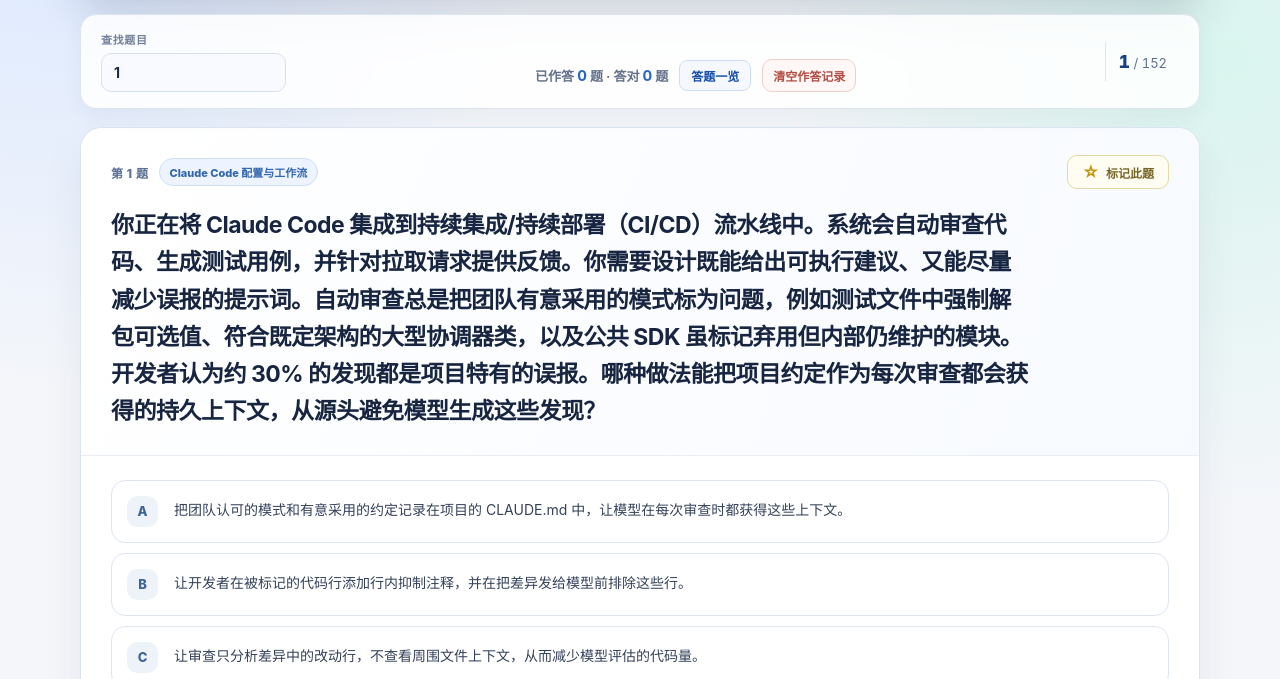
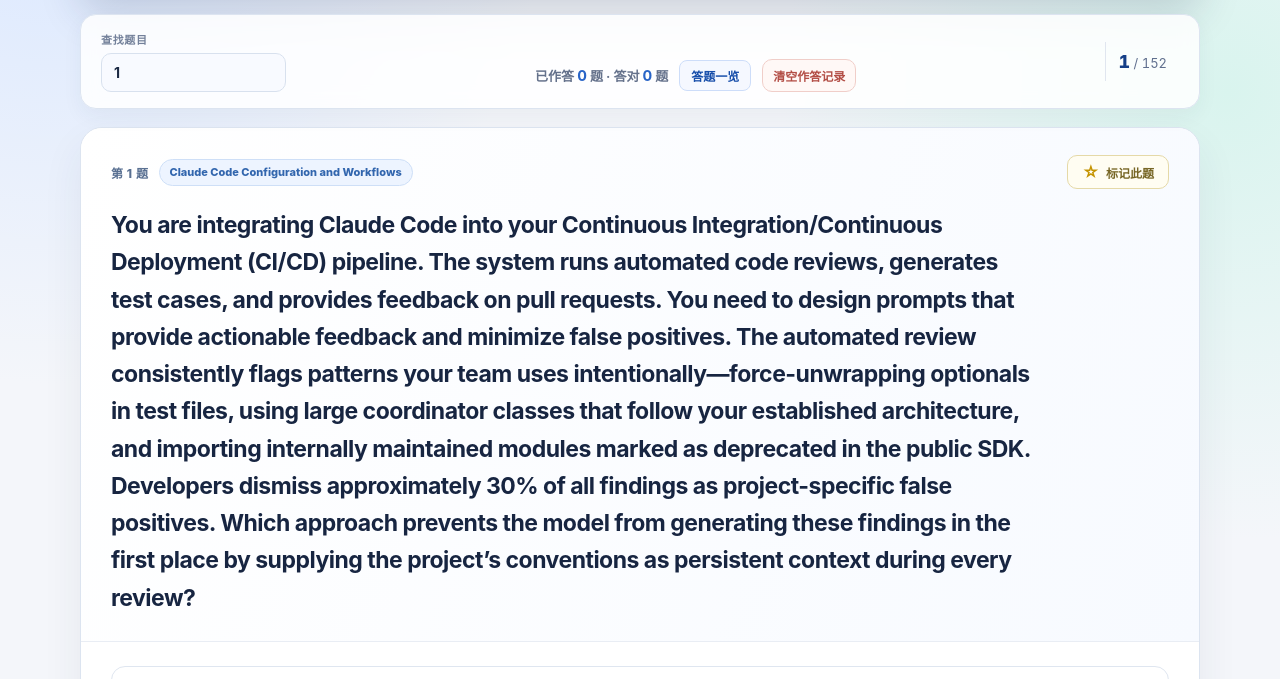
Before and after one commit to katewu1994/it-exam-practice, a plain HTML site: page ccar-f/index.html in a window 1280 px wide. Shown: the part 112-791 px from the top of the page. Drawn offline with Linux system fonts and the light colour scheme.

Commit message:
Show English questions first in CCAR-F practice

```diff
--- a/js/core/config.js
+++ b/js/core/config.js
@@ -5,6 +5,7 @@ const EXAMS = {
     slug: 'aws-cip',
     code: 'AIP-C01',
     title: 'AWS AIP-C01 中文题库',
+    primaryLanguage: 'zh-CN',
     questionsPath: '../../data/questions-zh.json',
     solutionsPath: '../../data/solutions.json',
     storagePrefix: 'aws-aip-c01',
@@ -13,6 +14,7 @@ const EXAMS = {
     slug: 'ccar-f',
     code: 'CCAR-F',
     title: 'Claude CCAR-F 中文题库',
+    primaryLanguage: 'en',
     questionsPath: '../../data/ccar-f/questions-zh.json',
     solutionsPath: '../../data/ccar-f/solutions.json',
     storagePrefix: 'anthropic-ccar-f',
--- a/js/pages/question-page.js
+++ b/js/pages/question-page.js
@@ -96,12 +96,16 @@ export function initQuestionPage() {
     search.value = question.id;
     document.title = `第 ${question.id} 题｜${EXAM.title}`;
 
-    const chineseChoices = displayedChoices.map((choice, index) => `
+    const englishFirst = EXAM.primaryLanguage === 'en';
+    const secondaryLanguage = englishFirst ? 'zh-CN' : 'en';
+    const primaryCategory = englishFirst ? question.category : question.categoryZh;
+    const secondaryCategory = englishFirst ? question.categoryZh : question.category;
+    const primaryChoices = displayedChoices.map((choice, index) => `
       <button class="choice${recordedAnswers.has(choice.label) ? ' user-selected' : ''}${record.isCorrect === true ? ' user-correct' : record.isCorrect === false ? ' user-incorrect' : ''}" type="button" data-answer="${choice.label}" aria-pressed="${recordedAnswers.has(choice.label)}">
         <span class="choice-label">${displayedOptionLabel(index)}</span>
-        <p>${escapeHtml(choice.textZh)}</p>
+        <p lang="${EXAM.primaryLanguage}">${escapeHtml(englishFirst ? choice.text : choice.textZh)}</p>
       </button>`).join('');
-    const englishChoices = displayedChoices.map((choice, index) => `<li><strong>${displayedOptionLabel(index)}.</strong> ${escapeHtml(choice.text)}</li>`).join('');
+    const secondaryChoices = displayedChoices.map((choice, index) => `<li><strong>${displayedOptionLabel(index)}.</strong> ${escapeHtml(englishFirst ? choice.textZh : choice.text)}</li>`).join('');
     const answerFeedback = record.isCorrect === true
       ? '<p class="answer-feedback correct">本题回答正确，已记录。</p>'
       : record.isCorrect === false
@@ -123,23 +127,23 @@ export function initQuestionPage() {
           <div class="eyebrow">
             <div class="question-meta">
               <span>第 ${question.id} 题</span>
-              ${question.categoryZh ? `<span class="badge">${escapeHtml(question.categoryZh)}</span>` : ''}
+              ${primaryCategory ? `<span class="badge" lang="${EXAM.primaryLanguage}">${escapeHtml(primaryCategory)}</span>` : ''}
             </div>
             <button class="mark-question${isMarked ? ' is-marked' : ''}" type="button" data-mark-question aria-pressed="${isMarked}" aria-label="${isMarked ? '取消标记' : '标记'}第 ${question.id} 题">
               <span class="mark-icon" aria-hidden="true">${isMarked ? '&#9733;' : '&#9734;'}</span>
               <span>${isMarked ? '已标记' : '标记此题'}</span>
             </button>
           </div>
-          <h1>${escapeHtml(question.promptZh)}</h1>
+          <h1 lang="${EXAM.primaryLanguage}">${escapeHtml(englishFirst ? question.prompt : question.promptZh)}</h1>
         </header>
-        <section class="choices" aria-label="中文选项">${chineseChoices}</section>
+        <section class="choices" aria-label="${englishFirst ? '英文' : '中文'}选项">${primaryChoices}</section>
         ${answerFeedback}
         <details>
-          <summary>显示英文原题与选项</summary>
-          <div class="english">
-            ${question.category ? `<h2>${escapeHtml(question.category)}</h2>` : ''}
-            <p>${escapeHtml(question.prompt)}</p>
-            <ul>${englishChoices}</ul>
+          <summary>${englishFirst ? '显示中文题目与选项' : '显示英文原题与选项'}</summary>
+          <div class="translation" lang="${secondaryLanguage}">
+            ${secondaryCategory ? `<h2>${escapeHtml(secondaryCategory)}</h2>` : ''}
+            <p>${escapeHtml(englishFirst ? question.promptZh : question.prompt)}</p>
+            <ul>${secondaryChoices}</ul>
           </div>
         </details>
         ${result}
--- a/styles.css
+++ b/styles.css
@@ -100,10 +100,11 @@ button, input { font: inherit; }
 details { margin: 0 30px 24px; border: 1px solid #e1e7f0; border-radius: 13px; background: #fafbfe; }
 summary { padding: 14px 16px; color: #465f87; cursor: pointer; font-size: 13px; font-weight: 750; user-select: none; }
 details[open] summary { border-bottom: 1px solid #e7ebf2; }
-.english { padding: 3px 17px 19px; color: #56647b; font-family: Georgia, "Times New Roman", serif; font-size: 15px; line-height: 1.7; }
-.english h2 { margin: 14px 0 9px; color: #3f567b; font-family: Inter, "PingFang SC", sans-serif; font-size: 12px; }
-.english p { margin: 0 0 13px; }
-.english ul { display: grid; gap: 10px; margin: 0; padding: 0; list-style: none; }
+.translation { padding: 3px 17px 19px; color: #56647b; font-size: 15px; line-height: 1.7; }
+.translation:lang(en) { font-family: Georgia, "Times New Roman", serif; }
+.translation h2 { margin: 14px 0 9px; color: #3f567b; font-family: Inter, "PingFang SC", sans-serif; font-size: 12px; }
+.translation p { margin: 0 0 13px; }
+.translation ul { display: grid; gap: 10px; margin: 0; padding: 0; list-style: none; }
 
 .result { overflow: hidden; padding: 0; border-color: #c9dbfa; background: #f6f9ff; }
 .result summary { color: #2455a2; background: #edf4ff; }
```
Also changed, not shown: 1 other file.
